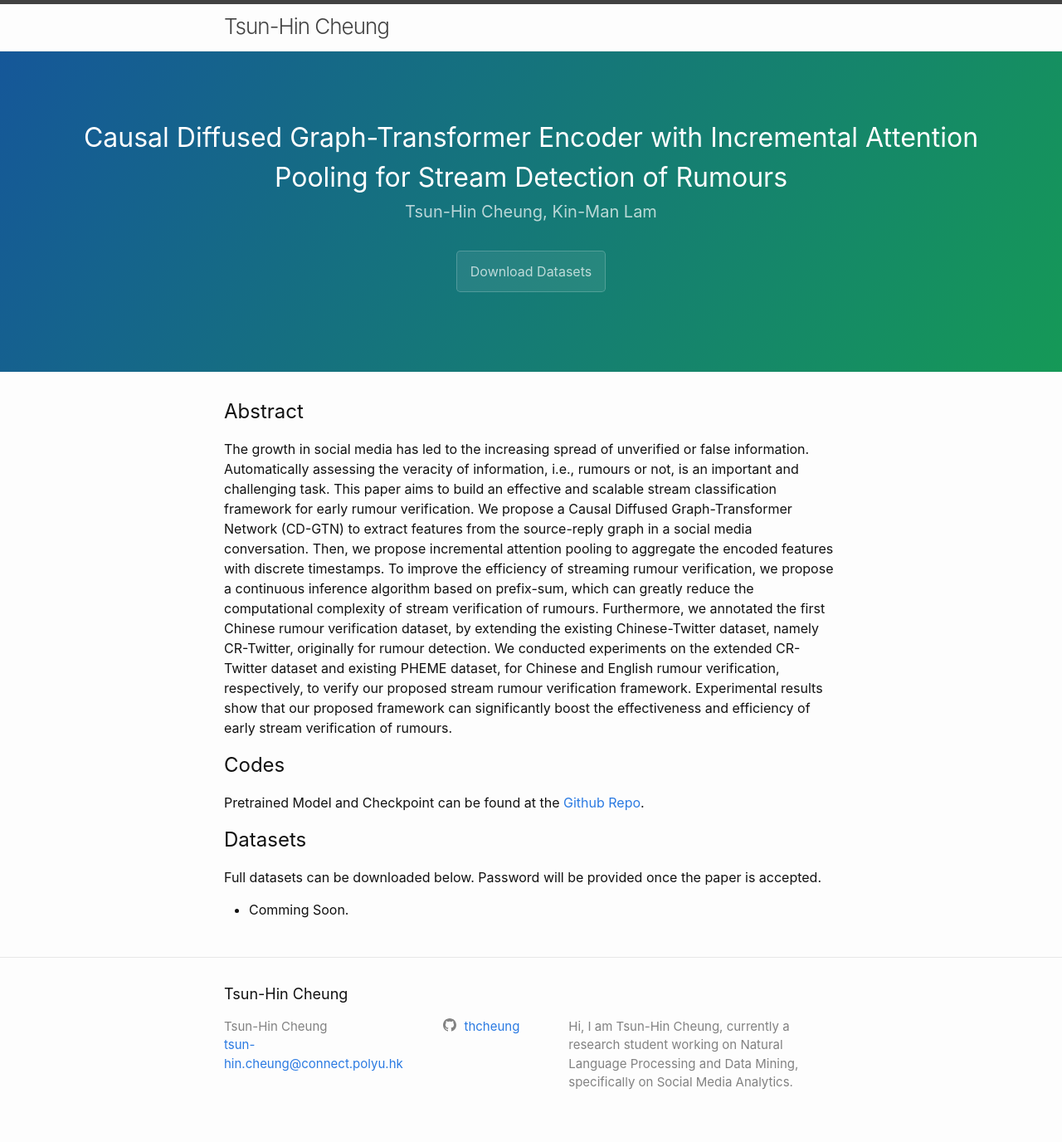
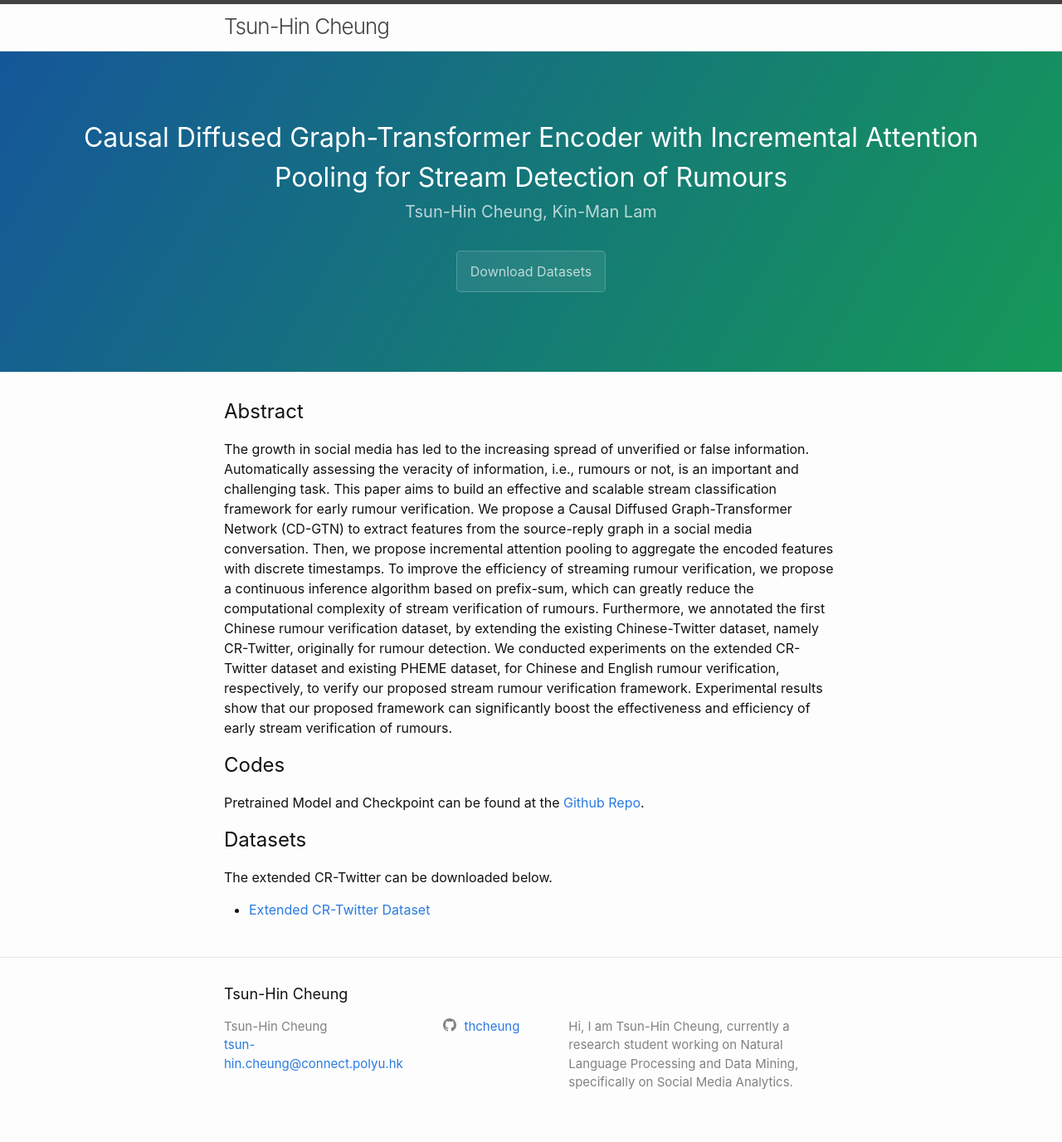
Before and after one commit to thcheung/thcheung.github.io, a Jekyll site: the page built from cdgtn.markdown, in a window 1280 px wide. Shown: the whole page at 83% size. Built offline with Jekyll 4.4.1, drawn with Linux system fonts in a browser that asks for light colours.

Commit message:
Update cdgtn.markdown

```diff
--- a/cdgtn.markdown
+++ b/cdgtn.markdown
@@ -17,6 +17,6 @@ Pretrained Model and Checkpoint can be found at the [Github Repo](https://github
 
 ## Datasets
 
-Full datasets can be downloaded below. Password will be provided once the paper is accepted.
+The extended CR-Twitter can be downloaded below.
 
-- Comming Soon.
+- [Extended CR-Twitter Dataset](https://connectpolyu-my.sharepoint.com/:u:/g/personal/15083269d_connect_polyu_hk/ERlY9X3CA45MgSRsMSthreIB6KT1Cn7sNyEwQAHFJMsbWQ?e=isc9mG)
```
